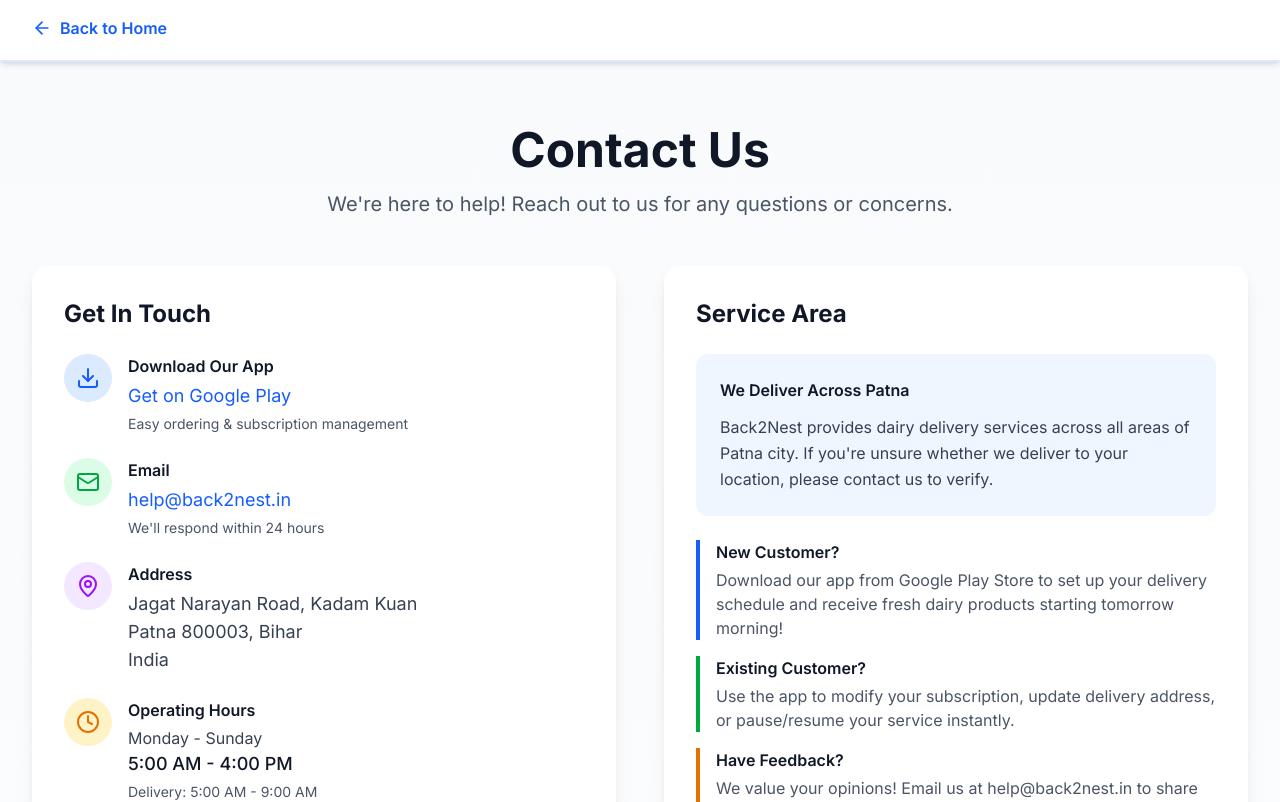
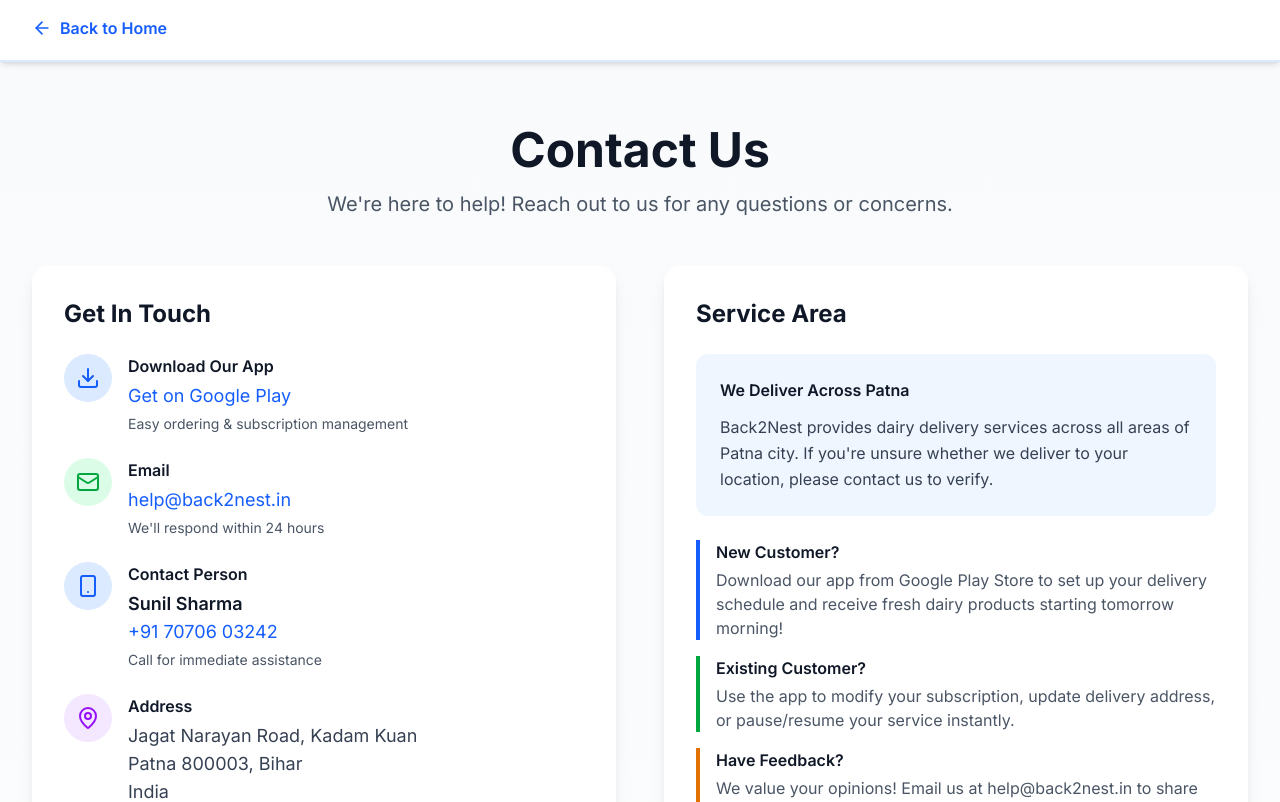
Before and after one commit to sachin8935/Back2NestWeb, a Next.js app: page /contact in a window 1280 px wide. Shown: the top 802 px of the page. Built offline with nearby package versions, Linux system fonts and the light colour scheme.

Commit message:
cashfree change

```diff
--- a/src/app/contact/page.tsx
+++ b/src/app/contact/page.tsx
@@ -84,6 +84,20 @@ export default function ContactPage() {
                       help@back2nest.in
                     </a>
                     <p className="text-sm text-gray-600 mt-1">We'll respond within 24 hours</p>
+                  </div>
+                </div>
+
+                <div className="flex items-start gap-4">
+                  <div className="bg-blue-100 p-3 rounded-full flex-shrink-0">
+                    <Smartphone className="w-6 h-6 text-blue-600" />
+                  </div>
+                  <div>
+                    <h3 className="font-semibold text-gray-900 mb-1">Contact Person</h3>
+                    <p className="text-gray-900 text-lg font-semibold">Sunil Sharma</p>
+                    <a href="tel:+917070603242" className="text-blue-600 hover:text-blue-700 text-lg">
+                      +91 70706 03242
+                    </a>
+                    <p className="text-sm text-gray-600 mt-1">Call for immediate assistance</p>
                   </div>
                 </div>
 
```
